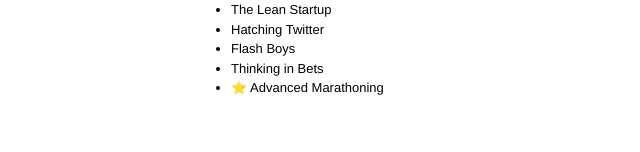
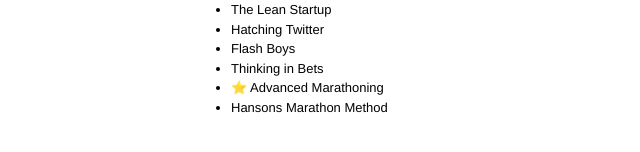
Before and after one commit to denis/denis.github.com, a Jekyll site: the page built from reading.md, in a window 1280 px wide. Shown: the part 314-466 px from the top of the page, without its empty margins (49-689 px from the left). Built offline with Jekyll 4.4.1, drawn with Linux system fonts in a browser that asks for light colours; comment, search, counter and statistics services are not loaded.

Commit message:
Update Reading

```diff
--- a/reading.md
+++ b/reading.md
@@ -23,3 +23,4 @@
 - Flash Boys
 - Thinking in Bets
 - ⭐️ Advanced Marathoning
+- Hansons Marathon Method
```
